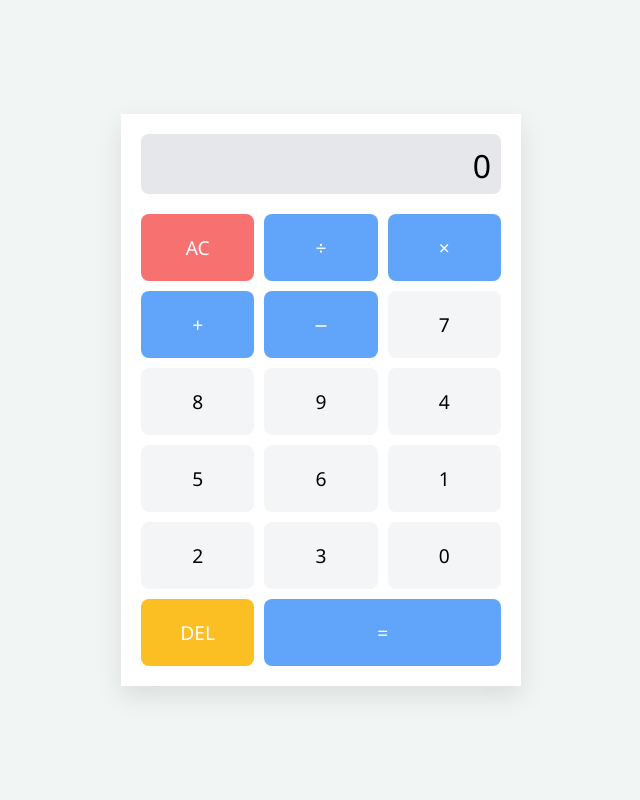
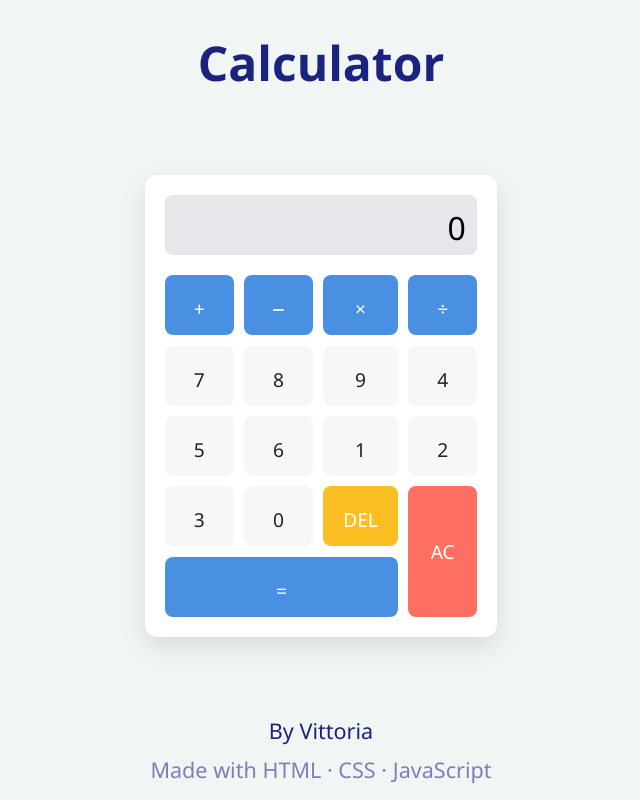
Before and after one commit to vbenedeto/calculator-js, a plain HTML site: page index.html in a window 1280 px wide. Shown: the whole page, without its empty margins (319-959 px from the left). Drawn offline with Linux system fonts and the light colour scheme.

Commit message:
Updade UI style and JS operators logic

```diff
--- a/index.html
+++ b/index.html
@@ -8,28 +8,40 @@
   <title>Calculator</title>
 </head>
 <body>
+  <header>Calculator</header>
   <div class="calculator">
     <div id="display">0</div>
+
     <div class="buttons">
-      <button id="clear">AC</button>
-      <button class="operator">÷</button>
-      <button class="operator">&times;</button>
       <button class="operator">+</button>
       <button class="operator">&#8722;</button>
+      <button class="operator">&times;</button>
+      <button class="operator">÷</button>
 
       <button class="number">7</button>
       <button class="number">8</button>
       <button class="number">9</button>
+
       <button class="number">4</button>
       <button class="number">5</button>
       <button class="number">6</button>
+
       <button class="number">1</button>
       <button class="number">2</button>
       <button class="number">3</button>
-      <button class="number">0</button>
+
+      <button class="number zero">0</button>
       <button id="delete">DEL</button>
-      <button id="equals">=</button>
+      <button id="clear">AC</button>
+
+      <button id="equals" class="tall">=</button>
     </div>
   </div>
+  <footer>
+    <p>
+      By <a href="https://github.com/vbenedeto" target="_blank" class="gh-link">Vittoria</a>
+    </p>
+    <span class="tech">Made with HTML · CSS · JavaScript</span>
+  </footer>
 </body>
 </html>
--- a/main.css
+++ b/main.css
@@ -3,20 +3,63 @@
   font-family: 'Segoe UI', Tahoma, Geneva, Verdana, sans-serif;
 }
 
+/* === Layout === */
 body {
+  display: flex;
+  flex-direction: column;
+  justify-content: space-between;
   background: #f1f5f4f4;
+  margin: 0;
+  flex-direction: column;
+  min-height: 100vh;
+}
+
+/* === Typography === */
+header {
+  text-align: center;
+  font-size: 3rem;
+  font-weight: 600;
+  margin-top: 1.9rem;
+  color: #1A237E;
+}
+
+footer {
+  color: #1A237E;
   display: flex;
+  align-items: center;
   justify-content: center;
-  align-items: center;
-  height: 100vh;
+  flex-direction: column;
+  padding-bottom: 1rem;
+  width: 100%;
+  font-size: 1.35rem;
+  gap: 0.6rem;
+}
+
+footer p {
   margin: 0;
 }
 
+footer p a {
+  color: #1A237E;
+  text-decoration: none;
+}
+
+footer .tech {
+  color: #7b80b8;
+}
+
+.gh-link:hover {
+  color: #ef4444;
+}
+
+/* === Calculator UI === */
 .calculator {
   background: #ffffff;
-  padding: 20px;
+  padding: 1.25rem;
   box-shadow: 0 10px 25px rgba(0, 0, 0, 0.1);
-  width: 400px;
+  border-radius: 12px;
+  width: 22rem;
+  margin: 0 auto;
 }
 
 #display {
@@ -24,21 +67,15 @@ body {
   height: 60px;
   text-align: right;
   font-size: 2rem;
-  padding: 10px;
+  padding: 0.7rem;
   border-radius: 8px;
-  margin-bottom: 20px;
+  margin-bottom: 1.25rem;
   overflow-x: auto;
 }
 
-.buttons {
-  display: grid;
-  font-size: 1.2rem;
-  grid-template-columns: repeat(3, 1fr);
-  gap: 10px;
-}
-
+/* === Buttons === */
 button {
-  padding: 20px;
+  padding: 1.25rem;
   font-size: 1.2rem;
   border: none;
   border-radius: 8px;
@@ -46,8 +83,24 @@ button {
   transition: background 0.2s ease;
 }
 
+.buttons {
+  display: grid;
+  grid-template-columns: repeat(4, 1fr);
+  grid-auto-rows: 3.75rem;
+  gap: 0.65rem;
+}
+
+#equals {
+  grid-column: span 2;
+}
+
+#equals.tall {
+  grid-column: span 3;
+}
+
 .number {
-  background: #f4f5f6;
+  background: #F7F7F7;
+  color: #222222;
 }
 
 .number:hover {
@@ -55,25 +108,22 @@ button {
 }
 
 .operator, #equals {
-  background: #60a5fa;
+  background: #4A90E2;
   color: white;
 }
 
 .operator:hover, #equals:hover {
-  background: #3b82f6;
+  background: #779cd9;
 }
 
 #clear {
-  background: #f87171;
+  background: #FF6F61;
   color: white;
+  grid-row: span 2;
 }
 
 #clear:hover {
   background: #ef4444;
-}
-
-#equals {
-  grid-column: span 2;
 }
 
 #delete {
--- a/script.js
+++ b/script.js
@@ -115,8 +115,8 @@ function operate(operator, num1, num2) {
   num2 = Number(num2);
 
   if (operator === "+") return add(num1, num2);
-  if (operator === "-") return subtract(num1, num2);
-  if (operator === "X") return multiply(num1, num2);
+  if (operator === "−") return subtract(num1, num2);
+  if (operator === "×") return multiply(num1, num2);
   if (operator === "÷") return divide(num1, num2);
 }
 
```
